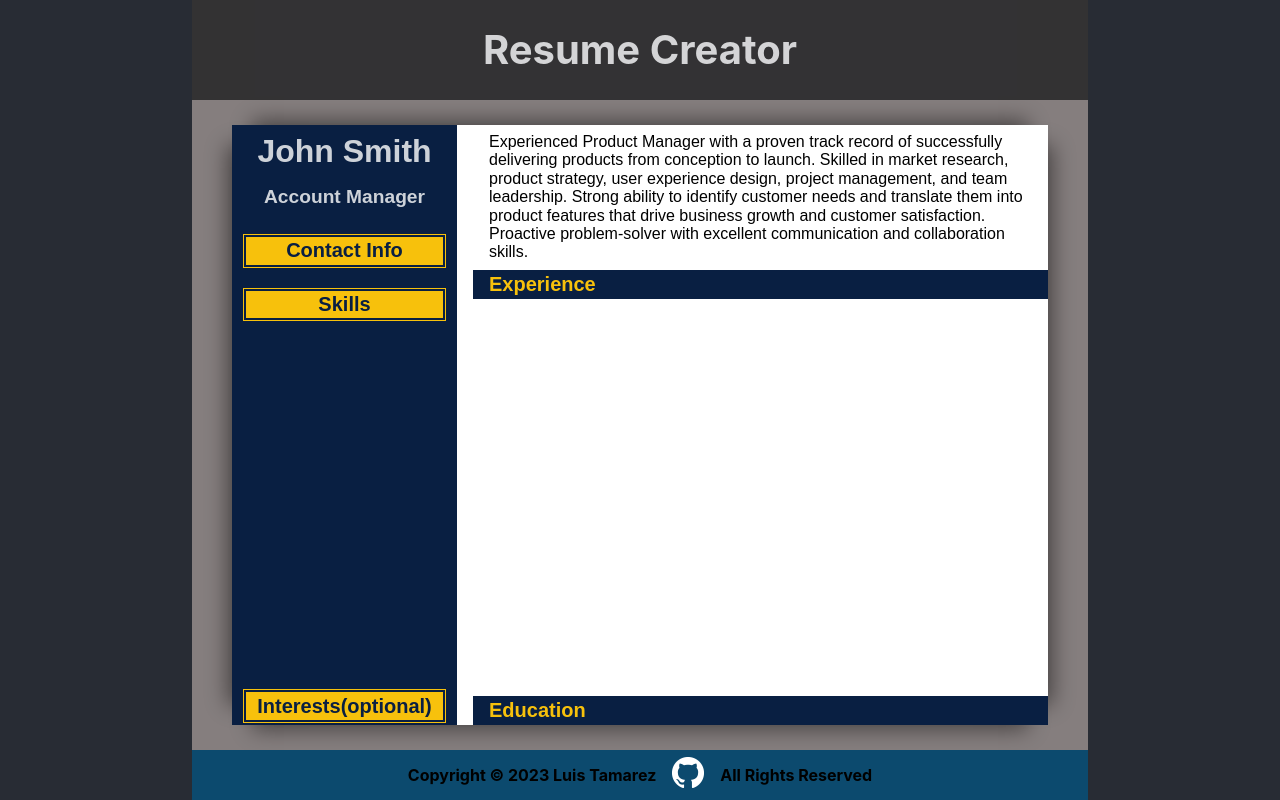
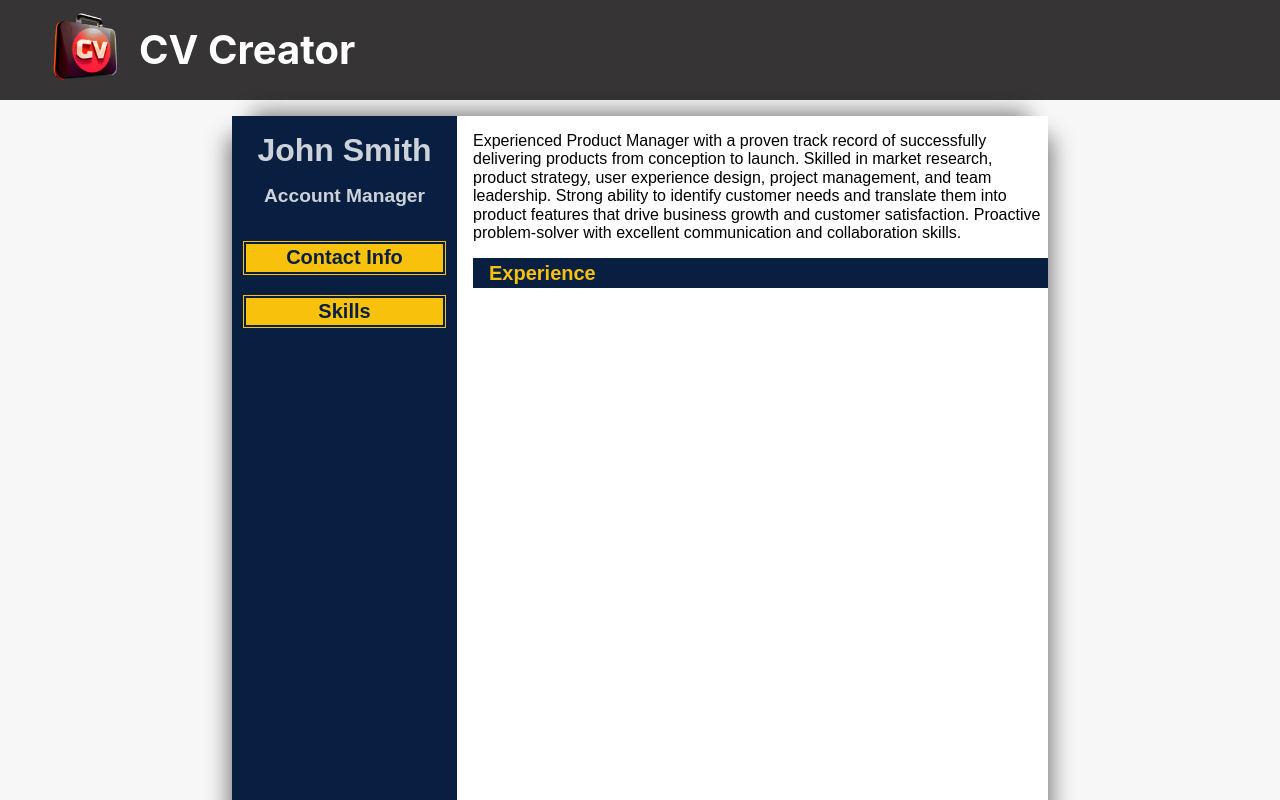
Before and after one commit to luizerkp/cv-application, a React (Create React App) app: page / in a window 1280 px wide. Shown: the top 800 px of the page. Built offline with nearby package versions, Linux system fonts and the light colour scheme.

Commit message:
Add Name, JobTitle, ResumeSummary components Add cv-logo.png

```diff
--- a/src/components/Header.js
+++ b/src/components/Header.js
@@ -1,11 +1,13 @@
 import { Component } from 'react';
 import styles from '../styles/Header.module.css';
+import logo from '../imgs/cv-logo.png';
 
 class Header extends Component {
     render() {
         return (
             <header className= {styles.header}>
-                <h1>Resume Creator</h1>
+              <img className= {styles.logo} src={logo} alt="Logo that reads CV" />
+              <h1>CV Creator</h1>
             </header>
         );
     }
--- /dev/null
+++ b/src/components/JobTitle.js
@@ -0,0 +1,15 @@
+import { Component } from 'react';
+
+class JobTitle extends Component {
+    constructor(props) {
+        super(props);
+        this.state = "Account Manager";
+    }
+    render() {
+        return (
+          <h2>{this.state}</h2>
+        );
+    }
+}
+
+export default JobTitle;
--- /dev/null
+++ b/src/components/Name.js
@@ -0,0 +1,15 @@
+import { Component } from 'react';
+
+class Name extends Component {
+    constructor(props) {
+        super(props);
+        this.state = "John Smith";
+    }
+    render() {
+        return (
+          <h1>{this.state}</h1>
+        );
+    }
+}
+
+export default Name;
--- a/src/components/ResumeContainer.js
+++ b/src/components/ResumeContainer.js
@@ -1,5 +1,8 @@
 import styles from '../styles/ResumeContainer.module.css';
 import { Component } from 'react';
+import Name from './Name';
+import JobTitle from './JobTitle';
+import ResumeSummary from './ResumeSummary';
 
 class ResumeContainer extends Component {
     render() {
@@ -8,25 +11,26 @@ class ResumeContainer extends Component {
                 <div className={styles['resume-body']}>
                     <div className={styles['resume-left']}>
                       <div className={styles['resume-header']}>
-                        <h1 className={styles['resume-name']}>John Smith</h1>
-                        <h2 className={styles['resume-job-title']}>Account Manager</h2>
+                        <div className={styles['resume-name']}>
+                          <Name />
+                        </div>
+                        <div className={styles['resume-job-title']}>
+                          <JobTitle />
+                        </div>
                       </div>
                         <div className={styles['resume-contact-info']}>
                           <h1 className={styles['resume-section-title-left']}>Contact Info</h1>
                         </div>
                         <div className={styles['resume-skills']}>
-                          <div className= {styles.pointer}>
-                            <h1 className={styles['resume-section-title-left']}>Skills</h1>
-                          </div>
-
+                          <h1 className={styles['resume-section-title-left']}>Skills</h1>
                         </div>
                         <div className={styles['resume-interests']}>
-                          <h1 className={styles['resume-section-title-left']}>Interests(optional)</h1>
+                          <h1 className={styles['resume-section-title-left']}>Interests</h1>
                         </div>
                     </div>
                     <div className={styles['resume-right']}>
                         <div className={styles['resume-intro']}>
-                        Experienced Product Manager with a proven track record of successfully delivering products from conception to launch. Skilled in market research, product strategy, user experience design, project management, and team leadership. Strong ability to identify customer needs and translate them into product features that drive business growth and customer satisfaction. Proactive problem-solver with excellent communication and collaboration skills.
+                          <ResumeSummary />
                         </div>
                         <div className={styles['resume-experience']}>
                           <h1 className={styles['resume-section-title-right']}>Experience</h1>
--- /dev/null
+++ b/src/components/ResumeSummary.js
@@ -0,0 +1,17 @@
+import { Component } from 'react';
+
+const defaultSumary = "Experienced Product Manager with a proven track record of successfully delivering products from conception to launch. Skilled in market research, product strategy, user experience design, project management, and team leadership. Strong ability to identify customer needs and translate them into product features that drive business growth and customer satisfaction. Proactive problem-solver with excellent communication and collaboration skills.";
+
+class ResumeSummary extends Component {
+    constructor(props) {
+        super(props);
+        this.state = defaultSumary;
+    }
+    render() {
+        return (
+          <p>{this.state}</p>
+        );
+    }
+}
+
+export default ResumeSummary;
--- a/src/styles/App.css
+++ b/src/styles/App.css
@@ -20,8 +20,7 @@
   align-items: center;
   justify-content: center;
   min-height: 100vh;
-  width: 70%;
-  max-width: 1200px;
+  width: 100%;
 }
 
 .App-link {
--- a/src/styles/Footer.module.css
+++ b/src/styles/Footer.module.css
@@ -7,8 +7,8 @@
     height: 50px;
     gap: 8px;
     font-weight: bold;
-    color: black;
-    background-color: #0c4a6e;
+    color: white;
+    background-color: rgb(54, 52, 52);
     width: 100%;
 }
 
--- a/src/styles/Header.module.css
+++ b/src/styles/Header.module.css
@@ -1,17 +1,21 @@
 .header {
   display: flex;
-  flex-direction: column;
-  justify-content: center;
   align-items: center;
   height: 100px;
   background-color: rgb(54, 52, 52);
   width: 100%;
   color: white;
-  opacity: .8;
-  gap: 8px;
+  gap: 1rem;
+
 }
 
 .header h1 {
   font-size: 2.5rem;
   margin: 0;
 }
+
+.logo {
+  height: 75px;
+  width: auto;
+  padding: 0 0 0 3rem;
+}
--- a/src/styles/MainContainer.module.css
+++ b/src/styles/MainContainer.module.css
@@ -1,14 +1,9 @@
 .main-container {
   flex: 1 0 auto;
-  background-color:rgb(133, 126, 126);
+  background-color:rgb(248, 247, 247);
   width: 100%;
   display: flex;
   justify-content: center;
   align-items: center;
 
 }
-
-.main-container img {
-  width: 200px;
-  height: auto;
-}
--- a/src/styles/ResumeContainer.module.css
+++ b/src/styles/ResumeContainer.module.css
@@ -1,36 +1,37 @@
 .resume-container {
   background-color: white;
   width: 8.5in;
-  height: calc(100vh - 200px);
+  height: 11in;
   display: flex;
   flex-direction: column;
   box-sizing: border-box;
   box-shadow: 0px -25px 20px -20px rgba(0, 0, 0, 0.45), 25px 0 20px -20px rgba(0, 0, 0, 0.45), 0px 25px 20px -20px rgba(0, 0, 0, 0.45), -25px 0 20px -20px rgba(0, 0, 0, 0.45);
   font-size: 1rem;
   font-family: sans-serif;
+  margin: 1rem;
 }
 
 .resume-header {
   display: flex;
   flex-direction: column;
-  padding: .5rem 1rem;
+  padding: 1rem;
   color: white;
   opacity: .8;
 }
 
-.resume-name {
+.resume-name > h1 {
   font-size: 2rem;
   margin: 0;
   padding: 0 0 1rem 0;
 }
 
-.resume-job-title {
+.resume-job-title > h2 {
   font-size: 1.2rem;
   margin: 0;
 }
 
 .resume-intro {
-  padding: .5rem 1rem;
+  font-size: 1rem;
 }
 
 .resume-body {
```
Also changed, not shown: src/imgs/cv-logo.png (added).
